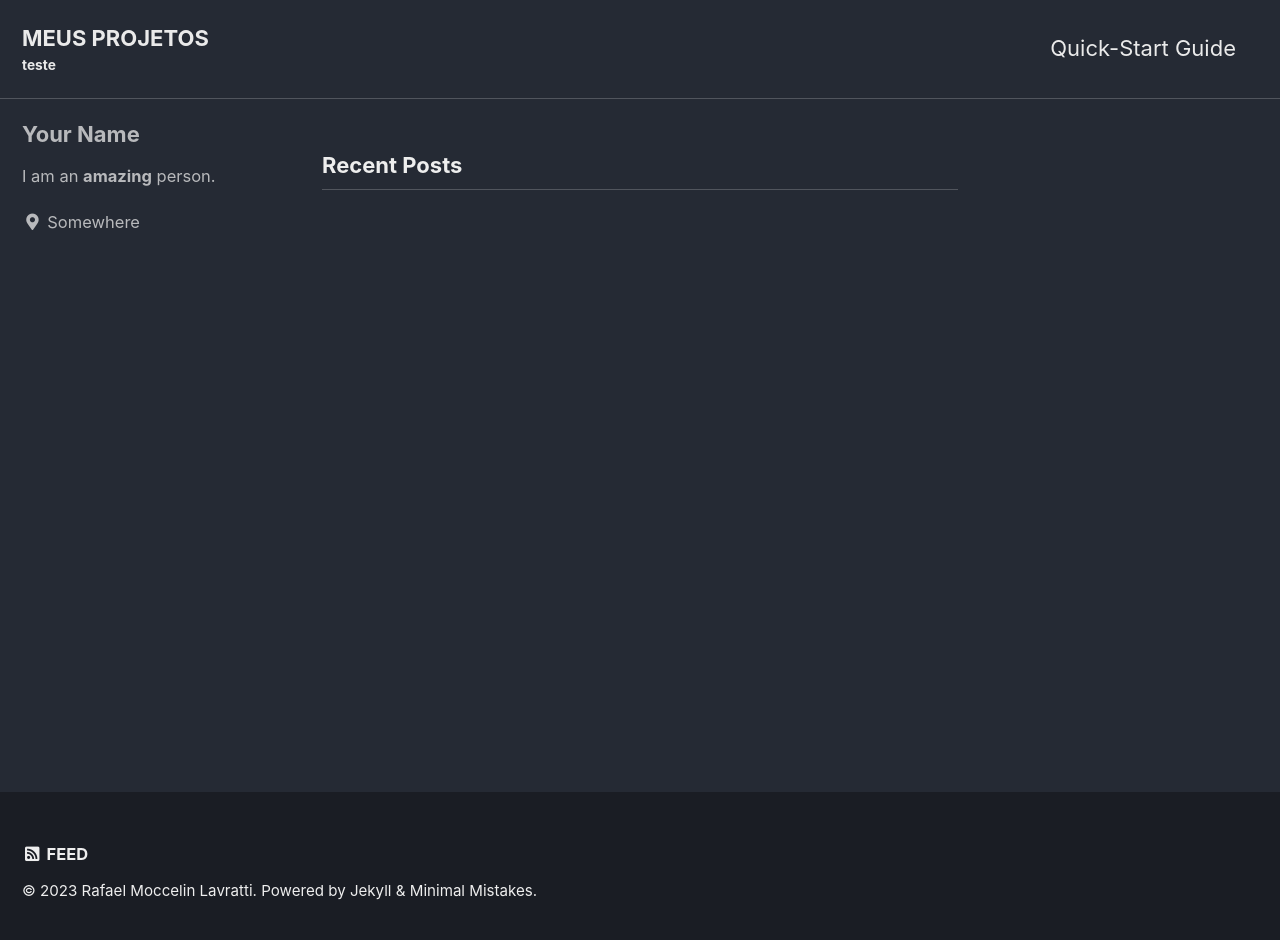
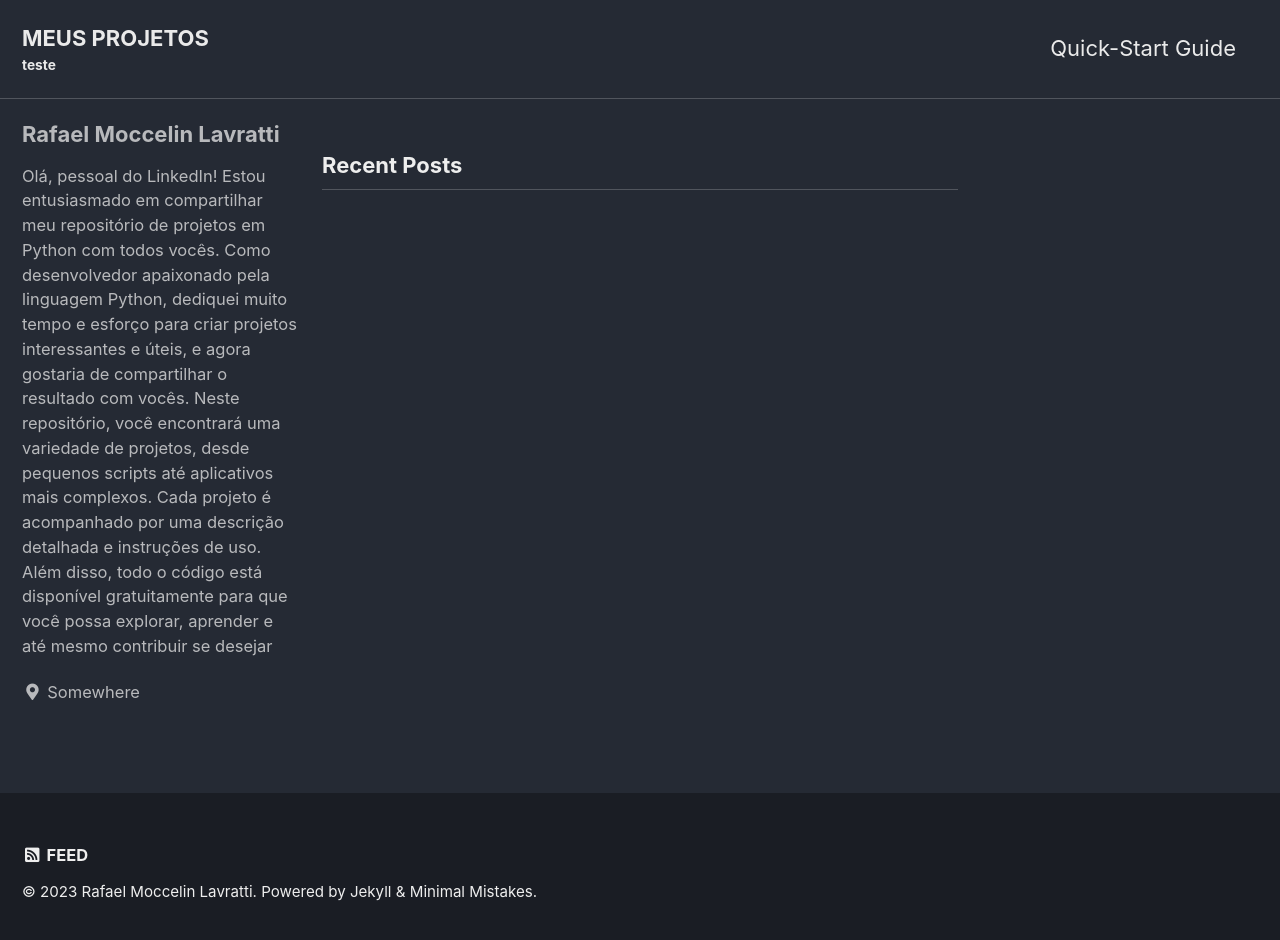
Before and after one commit to RafaelMoccelinLavratti/RafaelMoccelinLavratti.github.io, a Jekyll site: the page built from index.html, in a window 1280 px wide and 947 px high. Shown: the top 940 px of the window. Built offline with Jekyll 4.4.1, drawn with Linux system fonts in a browser that asks for light colours; cached includes are drawn as plain includes; the list of posts is cut into pages by our own code.

Commit message:
Update _config.yml

```diff
--- a/_config.yml
+++ b/_config.yml
@@ -20,9 +20,7 @@ title: "MEUS PROJETOS"
 title_separator          : "-"
 subtitle: "teste"
 name: "Rafael Moccelin Lavratti"
-description: "Olá, pessoal do LinkedIn!
-Estou entusiasmado em compartilhar meu repositório de projetos em Python com todos vocês. Como desenvolvedor apaixonado pela linguagem Python, dediquei muito tempo e esforço para criar projetos interessantes e úteis, e agora gostaria de compartilhar o resultado com vocês.
-Neste repositório, você encontrará uma variedade de projetos, desde pequenos scripts até aplicativos mais complexos. Cada projeto é acompanhado por uma descrição detalhada e instruções de uso. Além disso, todo o código está disponível gratuitamente para que você possa explorar, aprender e até mesmo contribuir se desejar"
+description:
 url                      : # the base hostname & protocol for your site e.g. "https://mmistakes.github.io"
 baseurl                  : # the subpath of your site, e.g. "/blog"
 repository               : # GitHub username/repo-name e.g. "mmistakes/minimal-mistakes"
@@ -106,9 +104,11 @@ analytics:
 
 # Site Author
 author:
-  name             : "Your Name"
+  name             : "Rafael Moccelin Lavratti"
   avatar           : # path of avatar image, e.g. "/assets/images/bio-photo.jpg"
-  bio              : "I am an **amazing** person."
+  bio              : "Olá, pessoal do LinkedIn!
+Estou entusiasmado em compartilhar meu repositório de projetos em Python com todos vocês. Como desenvolvedor apaixonado pela linguagem Python, dediquei muito tempo e esforço para criar projetos interessantes e úteis, e agora gostaria de compartilhar o resultado com vocês.
+Neste repositório, você encontrará uma variedade de projetos, desde pequenos scripts até aplicativos mais complexos. Cada projeto é acompanhado por uma descrição detalhada e instruções de uso. Além disso, todo o código está disponível gratuitamente para que você possa explorar, aprender e até mesmo contribuir se desejar"
   location         : "Somewhere"
   email            :
   links:
```
